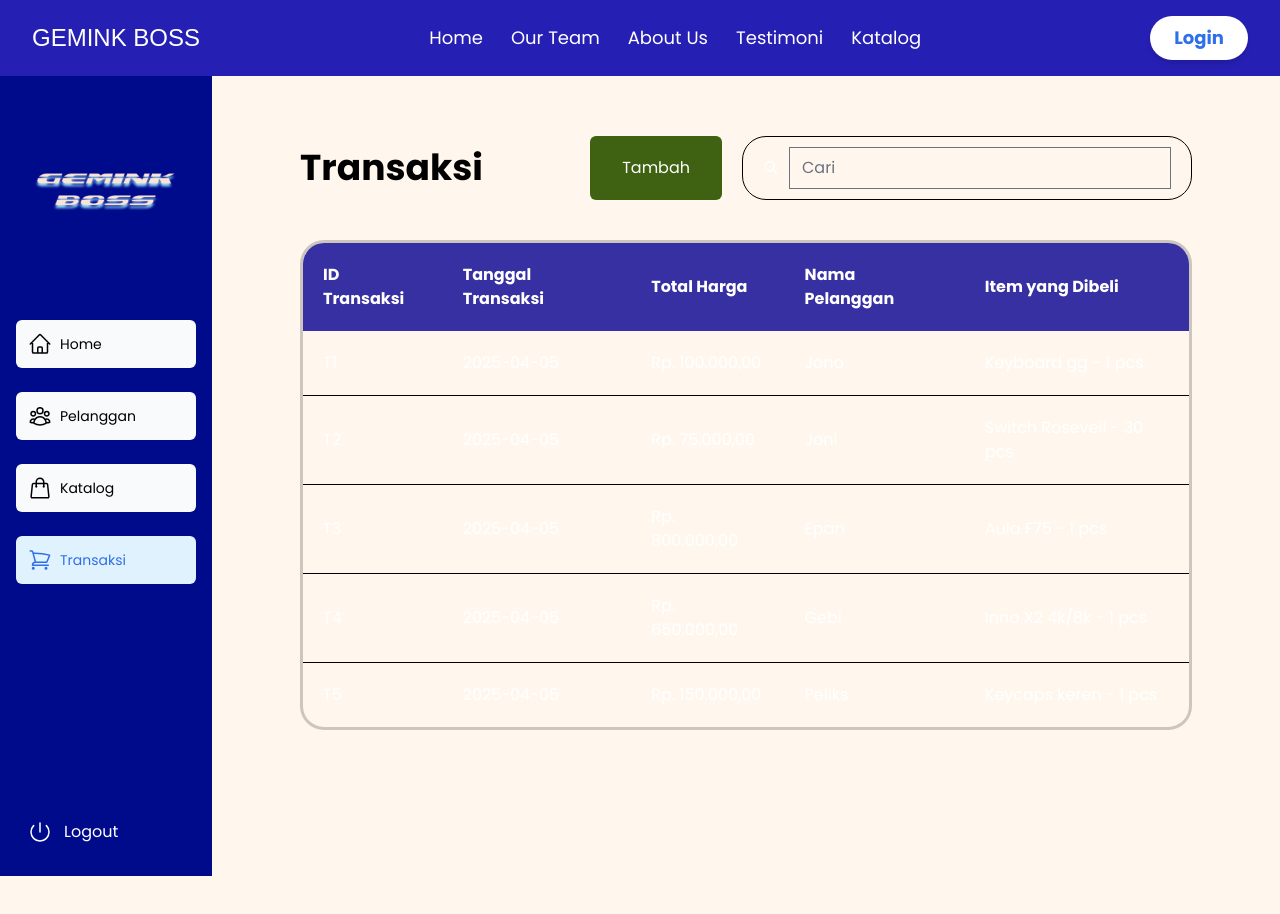
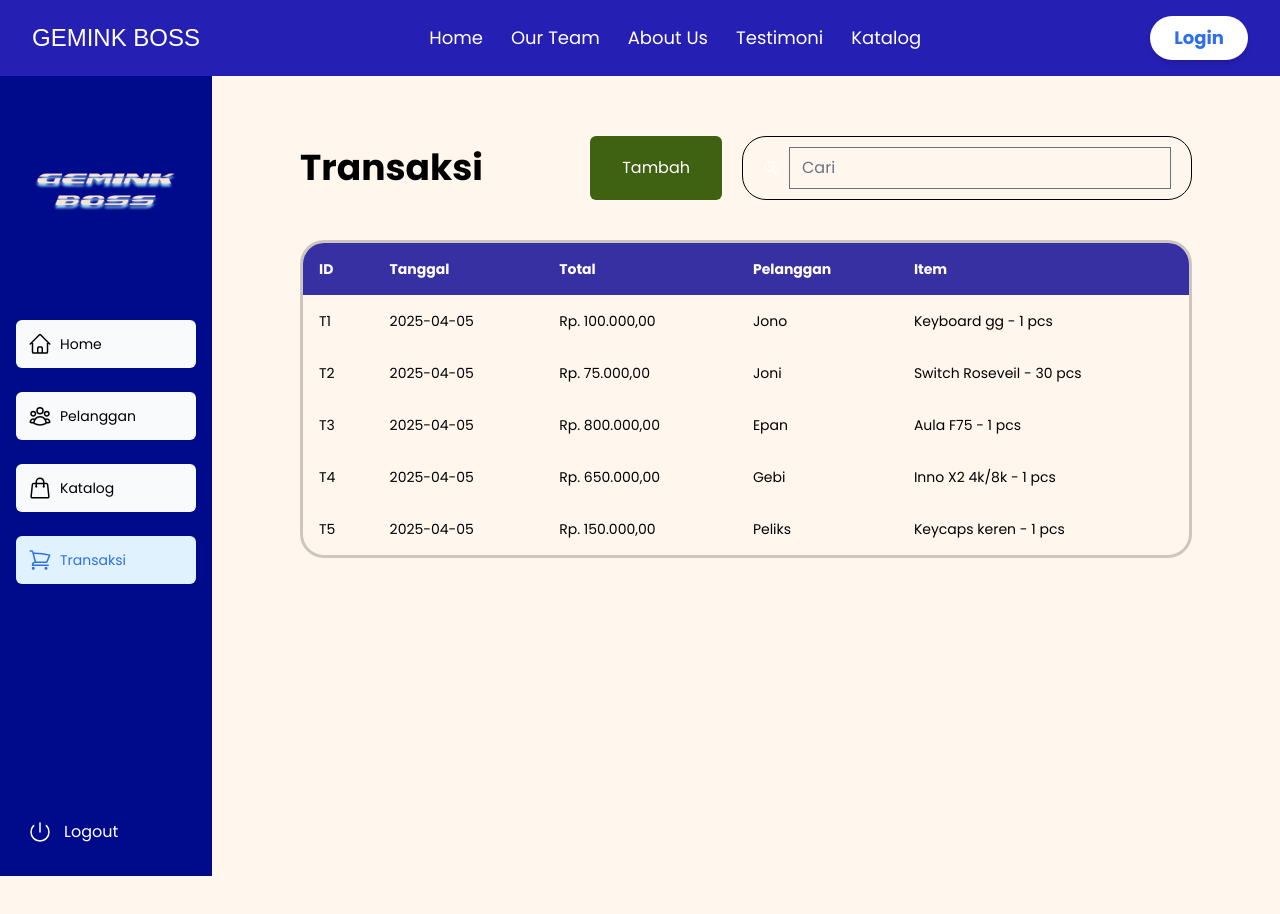
Before and after one commit to brumziee/SIWEB_GEMINK_BOSS, a Next.js app: page /adminpage/transaksi in a window 1280 px wide. Shown: the top 914 px of the page. Built offline with nearby package versions, Linux system fonts and the light colour scheme; a web font is replaced by a local one.

Commit message:
Update transactionstable.tsx

```diff
--- a/app/adminpage/transaksi/transactionstable.tsx
+++ b/app/adminpage/transaksi/transactionstable.tsx
@@ -1,114 +1,66 @@
 import * as React from "react";
+
+const transactions = [
+  {
+    id: "T1",
+    date: "2025-04-05",
+    total: "Rp. 100.000,00",
+    customer: "Jono",
+    items: "Keyboard gg - 1 pcs",
+  },
+  {
+    id: "T2",
+    date: "2025-04-05",
+    total: "Rp. 75.000,00",
+    customer: "Joni",
+    items: "Switch Roseveil - 30 pcs",
+  },
+  {
+    id: "T3",
+    date: "2025-04-05",
+    total: "Rp. 800.000,00",
+    customer: "Epan",
+    items: "Aula F75 - 1 pcs",
+  },
+  {
+    id: "T4",
+    date: "2025-04-05",
+    total: "Rp. 650.000,00",
+    customer: "Gebi",
+    items: "Inno X2 4k/8k - 1 pcs",
+  },
+  {
+    id: "T5",
+    date: "2025-04-05",
+    total: "Rp. 150.000,00",
+    customer: "Peliks",
+    items: "Keycaps keren - 1 pcs",
+  },
+];
 
 export function TransactionsTable() {
   return (
-    <div className="overflow-hidden rounded-3xl border-solid border-[3px] border-black border-opacity-20 max-md:overflow-x-auto">
+    <div className="overflow-auto rounded-3xl border-[3px] border-black border-opacity-20">
       <table className="w-full border-collapse">
-        <thead className="bg-indigo-800 text-[white]">
+        <thead className="bg-indigo-800 text-white">
           <tr>
-            <th className="p-5 text-base font-bold text-left max-sm:p-2.5 max-sm:text-xs">
-              ID Transaksi
-            </th>
-            <th className="p-5 text-base font-bold text-left max-sm:p-2.5 max-sm:text-xs">
-              Tanggal Transaksi
-            </th>
-            <th className="p-5 text-base font-bold text-left max-sm:p-2.5 max-sm:text-xs">
-              Total Harga
-            </th>
-            <th className="p-5 text-base font-bold text-left max-sm:p-2.5 max-sm:text-xs">
-              Nama Pelanggan
-            </th>
-            <th className="p-5 text-base font-bold text-left max-sm:p-2.5 max-sm:text-xs">
-              Item yang Dibeli
-            </th>
+            <th className="p-4 text-left text-sm font-semibold">ID</th>
+            <th className="p-4 text-left text-sm font-semibold">Tanggal</th>
+            <th className="p-4 text-left text-sm font-semibold">Total</th>
+            <th className="p-4 text-left text-sm font-semibold">Pelanggan</th>
+            <th className="p-4 text-left text-sm font-semibold">Item</th>
           </tr>
         </thead>
         <tbody>
-          <tr>
-            <td className="p-5 text-base border-b border-solid border-b-black border-b-opacity-10 max-sm:p-2.5 max-sm:text-xs">
-              T1
-            </td>
-            <td className="p-5 text-base border-b border-solid border-b-black border-b-opacity-10 max-sm:p-2.5 max-sm:text-xs">
-              2025-04-05
-            </td>
-            <td className="p-5 text-base border-b border-solid border-b-black border-b-opacity-10 max-sm:p-2.5 max-sm:text-xs">
-              Rp. 100.000,00
-            </td>
-            <td className="p-5 text-base border-b border-solid border-b-black border-b-opacity-10 max-sm:p-2.5 max-sm:text-xs">
-              Jono
-            </td>
-            <td className="p-5 text-base border-b border-solid border-b-black border-b-opacity-10 max-sm:p-2.5 max-sm:text-xs">
-              Keyboard gg - 1 pcs
-            </td>
-          </tr>
-          <tr>
-            <td className="p-5 text-base border-b border-solid border-b-black border-b-opacity-10 max-sm:p-2.5 max-sm:text-xs">
-              T2
-            </td>
-            <td className="p-5 text-base border-b border-solid border-b-black border-b-opacity-10 max-sm:p-2.5 max-sm:text-xs">
-              2025-04-05
-            </td>
-            <td className="p-5 text-base border-b border-solid border-b-black border-b-opacity-10 max-sm:p-2.5 max-sm:text-xs">
-              Rp. 75.000,00
-            </td>
-            <td className="p-5 text-base border-b border-solid border-b-black border-b-opacity-10 max-sm:p-2.5 max-sm:text-xs">
-              Joni
-            </td>
-            <td className="p-5 text-base border-b border-solid border-b-black border-b-opacity-10 max-sm:p-2.5 max-sm:text-xs">
-              Switch Roseveil - 30 pcs
-            </td>
-          </tr>
-          <tr>
-            <td className="p-5 text-base border-b border-solid border-b-black border-b-opacity-10 max-sm:p-2.5 max-sm:text-xs">
-              T3
-            </td>
-            <td className="p-5 text-base border-b border-solid border-b-black border-b-opacity-10 max-sm:p-2.5 max-sm:text-xs">
-              2025-04-05
-            </td>
-            <td className="p-5 text-base border-b border-solid border-b-black border-b-opacity-10 max-sm:p-2.5 max-sm:text-xs">
-              Rp. 800.000,00
-            </td>
-            <td className="p-5 text-base border-b border-solid border-b-black border-b-opacity-10 max-sm:p-2.5 max-sm:text-xs">
-              Epan
-            </td>
-            <td className="p-5 text-base border-b border-solid border-b-black border-b-opacity-10 max-sm:p-2.5 max-sm:text-xs">
-              Aula F75 - 1 pcs
-            </td>
-          </tr>
-          <tr>
-            <td className="p-5 text-base border-b border-solid border-b-black border-b-opacity-10 max-sm:p-2.5 max-sm:text-xs">
-              T4
-            </td>
-            <td className="p-5 text-base border-b border-solid border-b-black border-b-opacity-10 max-sm:p-2.5 max-sm:text-xs">
-              2025-04-05
-            </td>
-            <td className="p-5 text-base border-b border-solid border-b-black border-b-opacity-10 max-sm:p-2.5 max-sm:text-xs">
-              Rp. 650.000,00
-            </td>
-            <td className="p-5 text-base border-b border-solid border-b-black border-b-opacity-10 max-sm:p-2.5 max-sm:text-xs">
-              Gebi
-            </td>
-            <td className="p-5 text-base border-b border-solid border-b-black border-b-opacity-10 max-sm:p-2.5 max-sm:text-xs">
-              Inno X2 4k/8k - 1 pcs
-            </td>
-          </tr>
-          <tr>
-            <td className="p-5 text-base border-b-[none] max-sm:p-2.5 max-sm:text-xs">
-              T5
-            </td>
-            <td className="p-5 text-base border-b-[none] max-sm:p-2.5 max-sm:text-xs">
-              2025-04-05
-            </td>
-            <td className="p-5 text-base border-b-[none] max-sm:p-2.5 max-sm:text-xs">
-              Rp. 150.000,00
-            </td>
-            <td className="p-5 text-base border-b-[none] max-sm:p-2.5 max-sm:text-xs">
-              Peliks
-            </td>
-            <td className="p-5 text-base border-b-[none] max-sm:p-2.5 max-sm:text-xs">
-              Keycaps keren - 1 pcs
-            </td>
-          </tr>
+          {transactions.map((t) => (
+            <tr key={t.id} className="text-black">
+              <td className="p-4 text-sm">{t.id}</td>
+              <td className="p-4 text-sm">{t.date}</td>
+              <td className="p-4 text-sm">{t.total}</td>
+              <td className="p-4 text-sm">{t.customer}</td>
+              <td className="p-4 text-sm">{t.items}</td>
+            </tr>
+          ))}
         </tbody>
       </table>
     </div>
```
